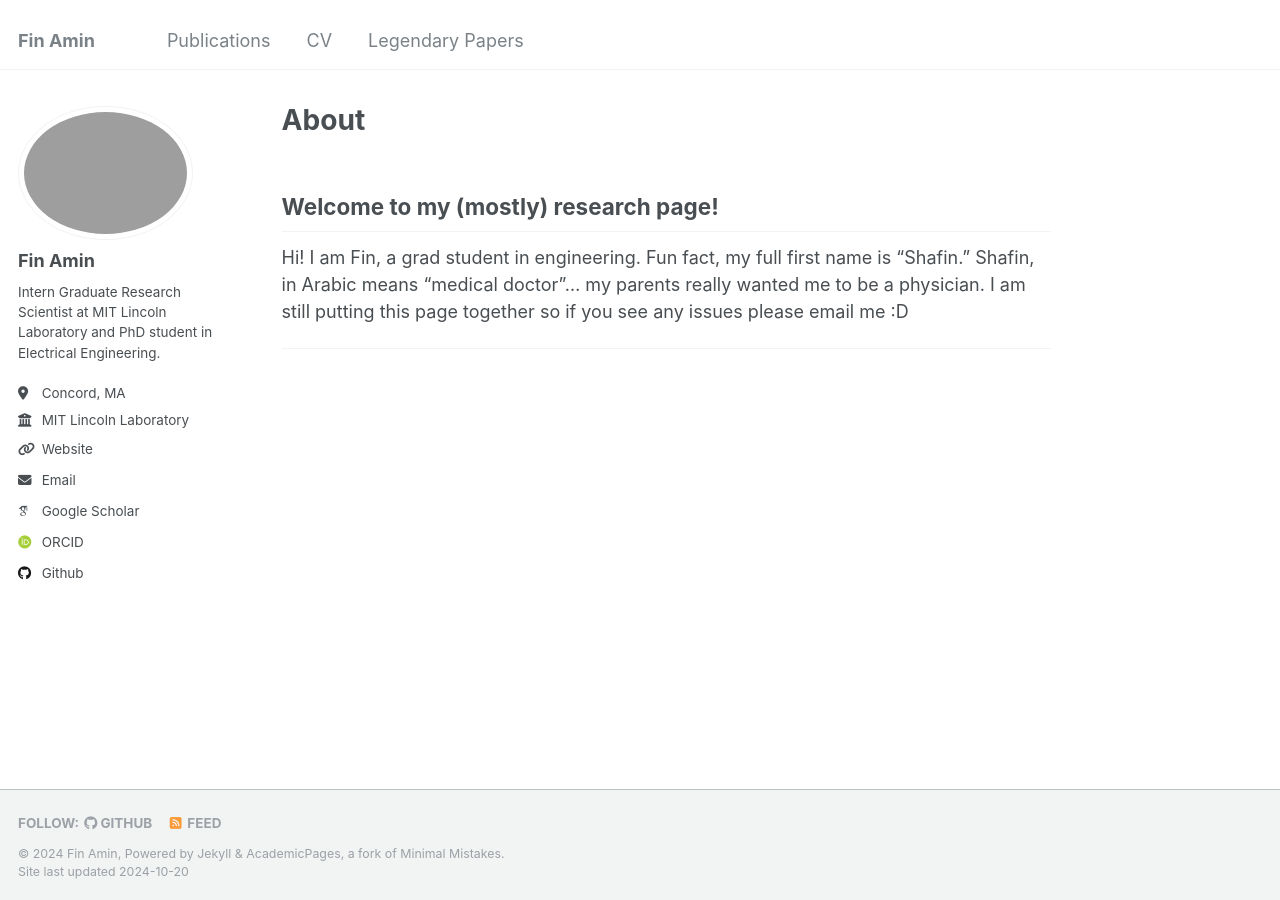
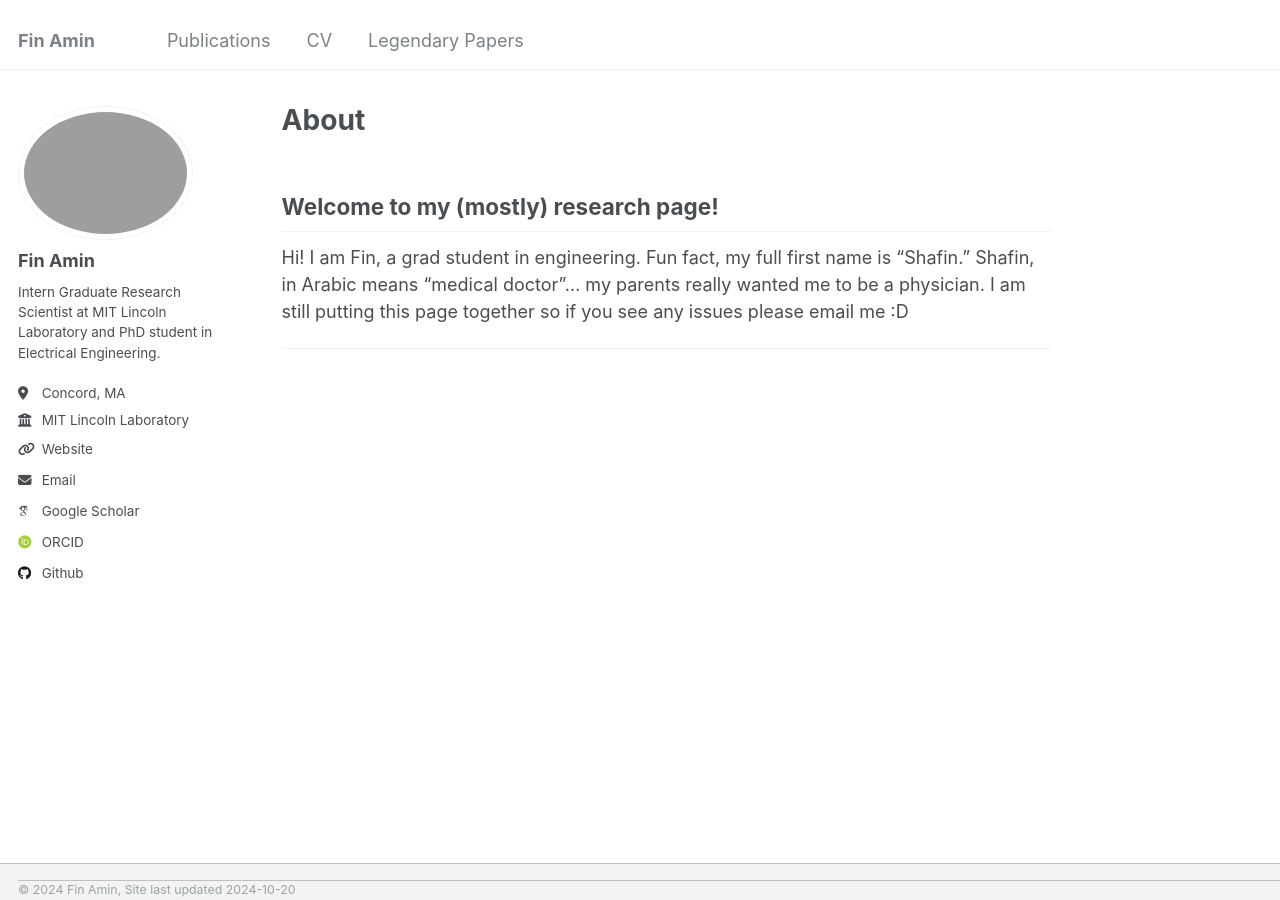
Before and after one commit to FinAminToastCrunch/FinAminToastCrunch.github.io, a Jekyll site: the page built from _pages/about.md, in a window 1280 px wide. Built offline with Jekyll 4.4.1, drawn with Linux system fonts in a browser that asks for light colours; some web fonts are replaced.

Commit message:
Update footer.html

```diff
--- a/_includes/footer.html
+++ b/_includes/footer.html
@@ -1,3 +1,6 @@
+<div class="page__footer">
+  <!-- Remove or comment out the entire following section if you do not want social icons and other info -->
+  <!--
   {% include base_path %}
 
   {% if site.author.github or site.author.bitbucket or site.atom_feed.hide != true %}
@@ -18,8 +21,10 @@
     </ul>
   </div>
   {% endif %}
+  -->
 
+  <!-- Update this section to keep only the copyright and update notice -->
   <div class="page__footer-copyright">
-  &copy; {{ site.time | date: '%Y' }} {{ site.name | default: site.title }}, {{ site.data.ui-text[site.locale].powered_by | default: "Powered by" }} <a href="http://jekyllrb.com" rel="nofollow">Jekyll</a> &amp; <a href="https://github.com/academicpages/academicpages.github.io">AcademicPages</a>, a fork of <a href="https://mademistakes.com/work/minimal-mistakes-jekyll-theme/" rel="nofollow">Minimal Mistakes</a>.<br />
-  Site last updated {{ "now" | date: '%Y-%m-%d' %}}
+    &copy; {{ site.time | date: '%Y' }} {{ site.name | default: site.title }}, Site last updated {{ "now" | date: '%Y-%m-%d' }}
   </div>
+</div>
```
Lines whose indentation alone changed are shown as unchanged.
